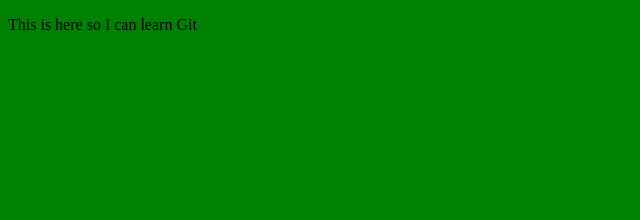
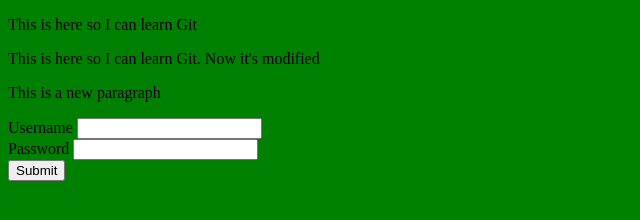
Before and after one commit to isrealite/learn-github, a plain HTML site: page index.html in a window 1280 px wide. Shown: the whole page, without its empty margins (0-640 px from the left). Drawn offline with Linux system fonts and the light colour scheme.

Commit message:
finished signup form

```diff
--- a/index.html
+++ b/index.html
@@ -6,5 +6,19 @@
 </head>
 <body>
   <p>This is here so I can learn Git</p>
+  <p>This is here so I can learn Git. Now it's modified</p>
+    <p>This is a new paragraph</p>
 </body>
+<div>
+  <label for="username">Username</label>
+  <input type="text" name="username" required>
+</div>
+
+<div>
+  <label for="password">Password</label>
+  <input type="password" name="password">
+</div>
+
+<input type="submit">
+</form>
 </html>
```
